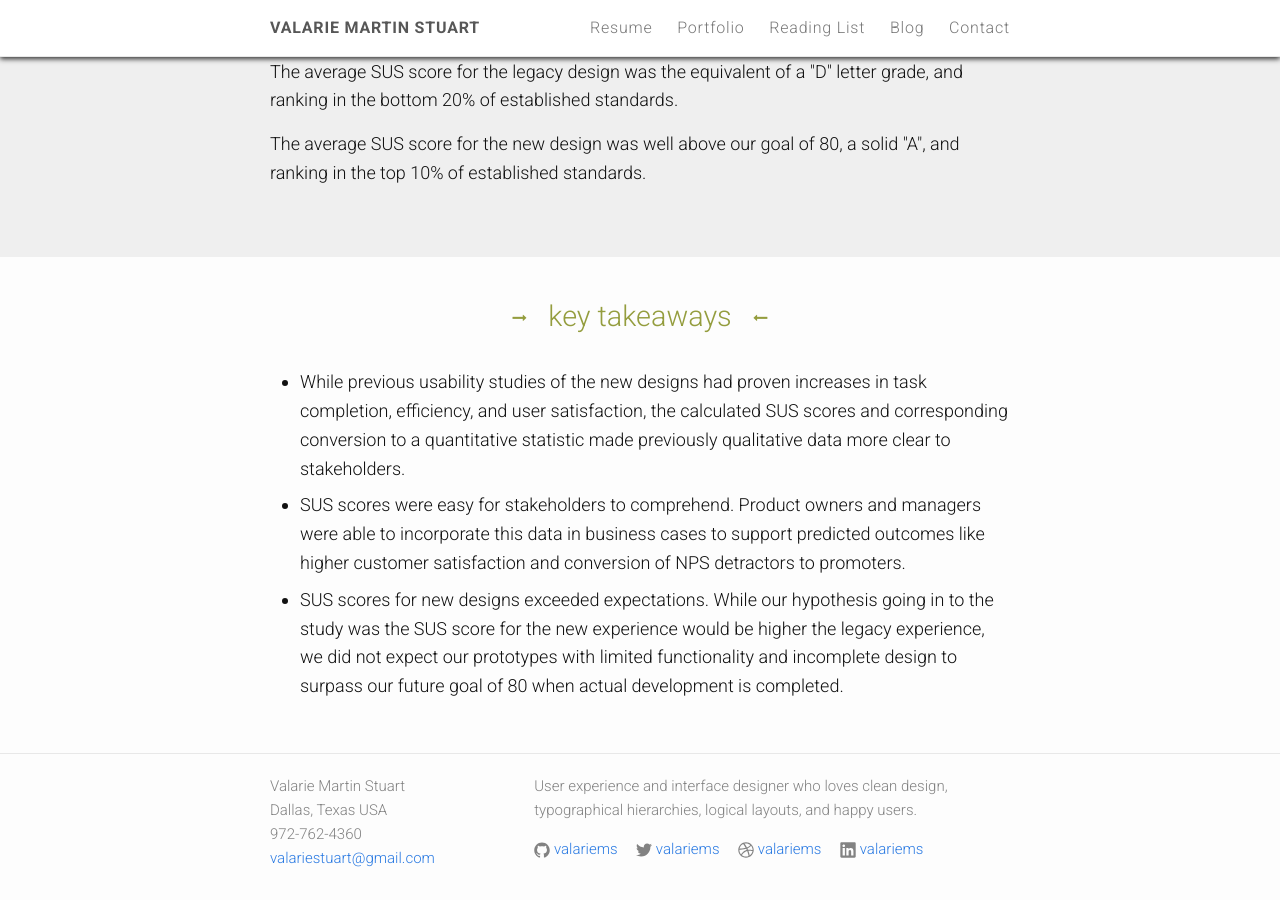
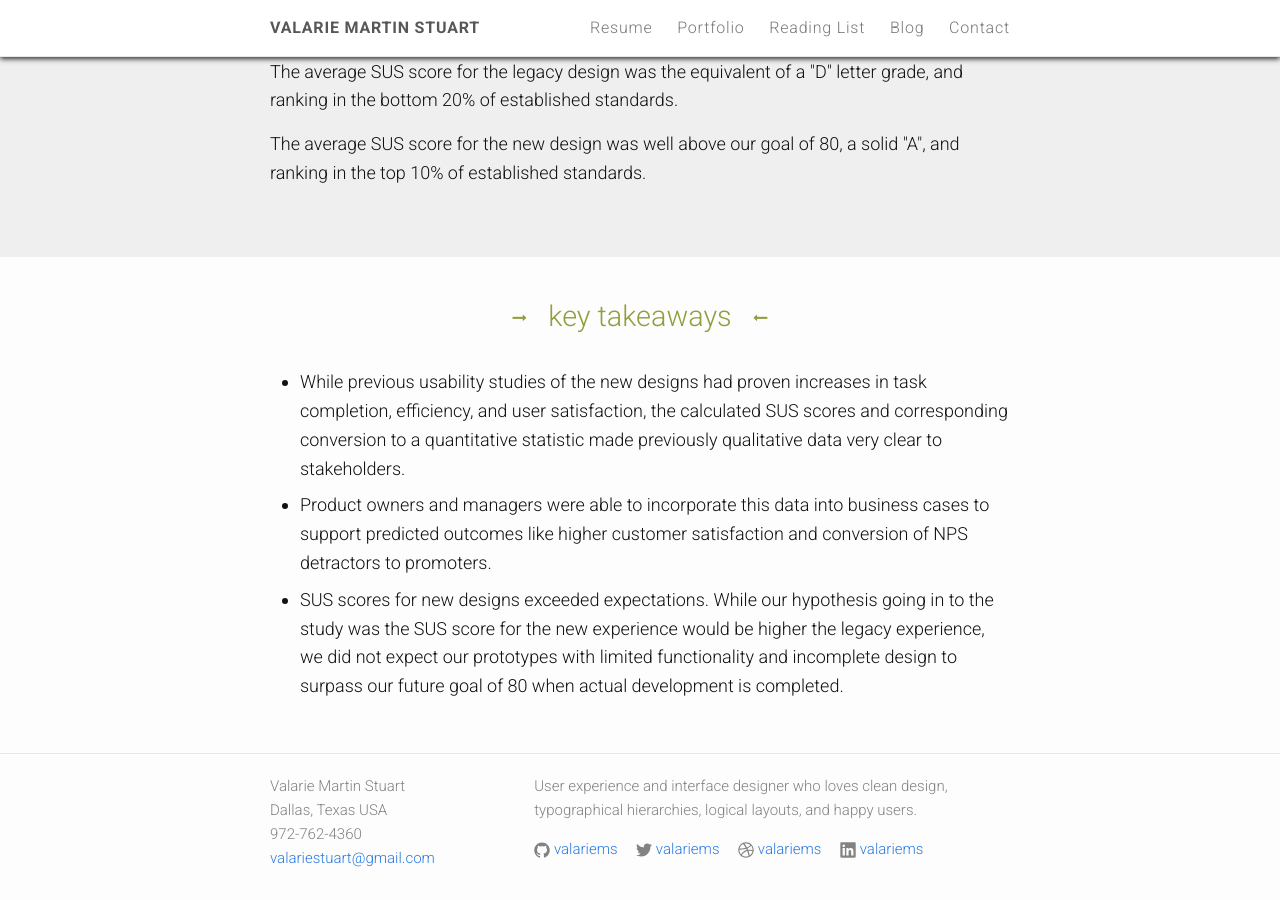
Before and after one commit to valariems/valariems.github.io, a Jekyll site: the page built from portfolio-measuring-usability.html, in a window 1280 px wide and 900 px high, scrolled down 3117 px. Built offline with Jekyll 4.4.1, drawn with Linux system fonts in a browser that asks for light colours; nearby versions of some CDN libraries.

Commit message:
Refine takeaways for the last time?

```diff
--- a/portfolio-measuring-usability.html
+++ b/portfolio-measuring-usability.html
@@ -101,8 +101,8 @@ layout: about-story
       <i class="fa fa-long-arrow-left"></i>
     </h3>
     <ul>
-      <li class="mb-8">While previous usability studies of the new designs had proven increases in task completion, efficiency, and user satisfaction, the calculated SUS scores and corresponding conversion to a quantitative statistic made previously qualitative data more clear to stakeholders.</li>
-      <li class="mb-8">SUS scores were easy for stakeholders to comprehend. Product owners and managers were able to incorporate this data in business cases to support predicted outcomes like higher customer satisfaction and conversion of NPS detractors to promoters.</li>
+      <li class="mb-8">While previous usability studies of the new designs had proven increases in task completion, efficiency, and user satisfaction, the calculated SUS scores and corresponding conversion to a quantitative statistic made previously qualitative data very clear to stakeholders.</li>
+      <li class="mb-8">Product owners and managers were able to incorporate this data into business cases to support predicted outcomes like higher customer satisfaction and conversion of NPS detractors to promoters.</li>
       <li class="mb-8">SUS scores for new designs exceeded expectations. While our hypothesis going in to the study was the SUS score for the new experience would be higher the legacy experience, we did not expect our prototypes with limited functionality and incomplete design to surpass our future goal of 80 when actual development is completed.</li>
     </ul
   </div>
```
